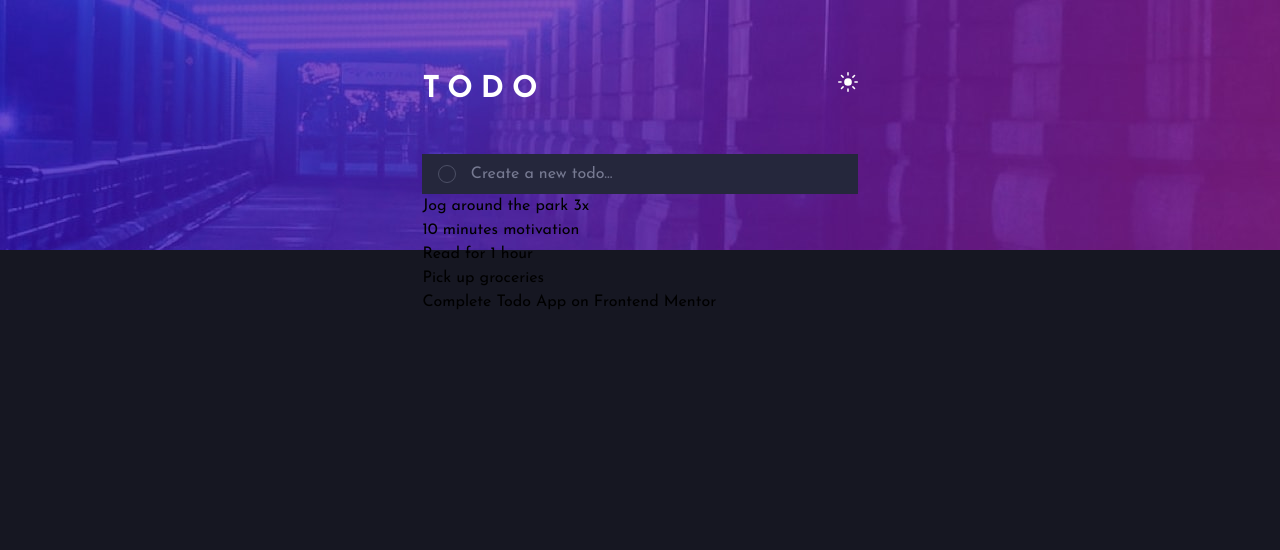
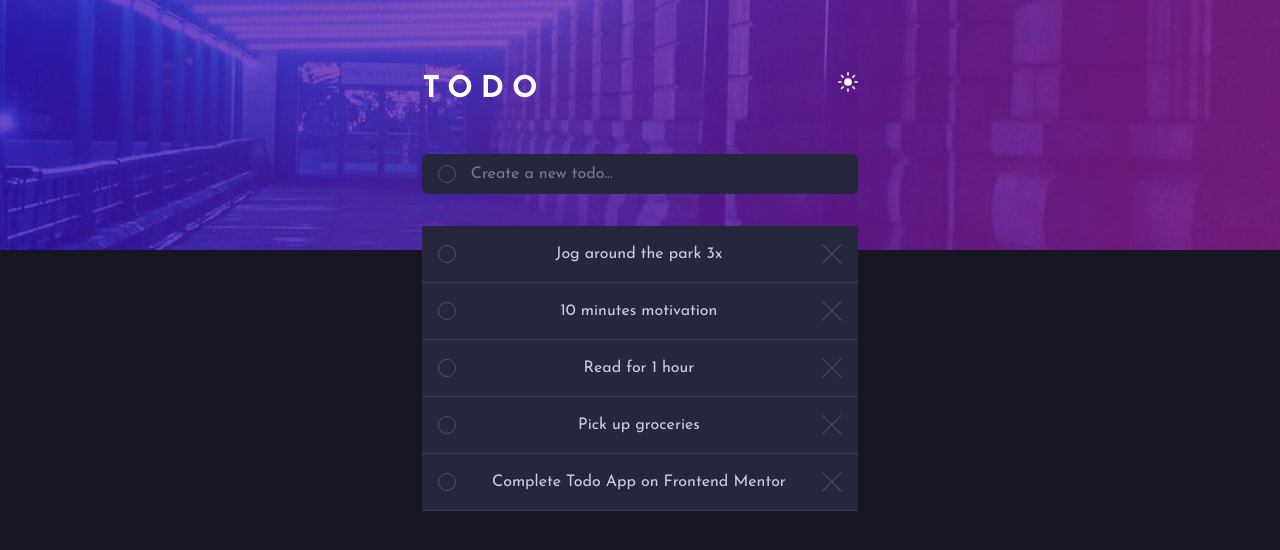
Before and after one commit to Thenextgen1/Todo-app, a React (Create React App) app in the folder project-app/: page / in a window 1280 px wide. Shown: the top 550 px of the page. Built offline with nearby package versions, Linux system fonts and the light colour scheme.

Commit message:
styling alltodos

```diff
--- a/project-app/src/components/AddTodo/AddTodo.css
+++ b/project-app/src/components/AddTodo/AddTodo.css
@@ -1,4 +1,5 @@
 :root {
+    --brightBlue: hsl(220, 98%, 61%);
     --veryDarkBlue: hsl(235, 21%, 11%);
     --verydarkDesaturatedBlue: hsl(235, 24%, 19%);
     --lightGrayishBlue: hsl(234, 39%, 85%);
@@ -22,15 +23,17 @@ span {
 }
 
 input[type="text"] {
-    background: none;
+    background: var(--verydarkDesaturatedBlue);
     outline: none;
     font-size: 1em;
     margin-left: 0.9em;
+    caret-color: var(--brightBlue);
     color: var(--lightGrayishBlue);
 }
 
 input[type="text"]:focus {
-    background: none;
+    caret-color: var(--brightBlue);
+    background: var(--verydarkDesaturatedBlue);
     font-size: 1em;
     color: var(--lightGrayishBlue);
 }
--- a/project-app/src/components/AddTodo/AddTodo.js
+++ b/project-app/src/components/AddTodo/AddTodo.js
@@ -34,7 +34,7 @@ const AddTodo = (props) => {
 
 
     return (
-        <div className="flex items-center input_todo">
+        <div className="rounded-md flex items-center input_todo">
             <span className="check_container rounded-full"></span>
             <form onSubmit={handleSubmit}>
                 <input
--- a/project-app/src/components/AllTodos/AllTodos.css
+++ b/project-app/src/components/AllTodos/AllTodos.css
@@ -0,0 +1,42 @@
+:root {
+    --veryDarkBlue: hsl(235, 21%, 11%);
+    --verydarkDesaturatedBlue: hsl(235, 24%, 19%);
+    --lightGrayishBlue: hsl(234, 39%, 85%);
+    --lightGrayishBluehover: hsl(236, 33%, 92%);
+    --darkGrayishBlue: hsl(234, 11%, 52%);
+    --veryDarkGrayishBlue: hsl(233, 14%, 35%);
+    --veryDarkGrayishBlue2: hsl(237, 14%, 26%);
+}
+
+
+
+
+
+
+
+
+
+
+
+.alltodos_container {
+
+    top: 2em;
+    cursor: pointer;
+    background: var(--verydarkDesaturatedBlue);
+}
+
+.alltodos {
+    padding: 1em;
+    border-bottom: 1px solid var(--veryDarkGrayishBlue2);
+}
+
+.todo-content {
+
+    color: var(--lightGrayishBlue);
+}
+
+@media(max-width: 411px) {
+    .todo-content {
+        font-size: 0.8em;
+    }
+}
--- a/project-app/src/components/AllTodos/AllTodos.js
+++ b/project-app/src/components/AllTodos/AllTodos.js
@@ -1,16 +1,24 @@
 import React from 'react'
+import check from '../../assets/images/icon-check.svg'
+import cross from '../../assets/images/icon-cross.svg'
+import './AllTodos.css'
 
 const AllTodos = ({ content, id, num }) => {
 
     return (
-        <div className='todos' key={id}>
+        <div className='relative alltodos_container' key={id}>
 
+            <div className=' alltodos relative justify-between items-center flex '>
+                <span className='rounded-full'></span>
 
-            {
-                content && < p className="center">{content}</p>
+                {
+                    content && < p className="todo-content">{content}</p>
 
-            }
-        </div >
+                }
+                <img className='cross' src={cross} alt="delete" />
+
+            </div >
+        </div>
     )
 }
 
--- a/project-app/src/components/Todos/Todos.js
+++ b/project-app/src/components/Todos/Todos.js
@@ -1,6 +1,4 @@
 import React, { useState } from "react";
-import check from '../../assets/images/icon-check.svg'
-import cross from '../../assets/images/icon-cross.svg'
 import AllTodos from '../AllTodos/AllTodos'
 import './Todos.css'
 import styled from 'styled-components'
@@ -14,7 +12,7 @@ left: 33%;
 @media(max-width: 1024px) {
     width: 75%;
     left: 8%;
-    padding: 1.5em;
+    padding: 0 1.5em;
 }
 
 @media(max-width: 540px) {
```
